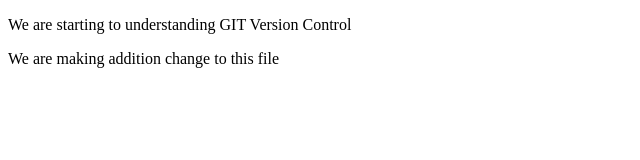
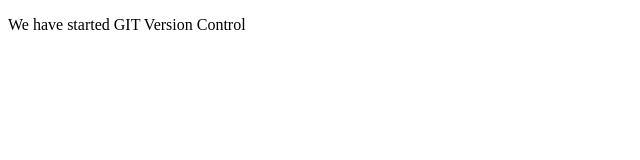
Before and after one commit to TosinHub/git-for-beginners, a plain HTML site: page index.html in a window 1280 px wide. Shown: the whole page, without its empty margins (0-640 px from the left). Drawn offline with Linux system fonts and the light colour scheme.

Commit message:
index file altered in sit

```diff
--- a/index.html
+++ b/index.html
@@ -6,8 +6,8 @@
     <title>Git Version Control</title>
 </head>
 <body>
-    <p>We are starting to understanding GIT Version Control</p>
+    <p>We have started GIT Version Control</p>
 
-    <p>We are making addition change to this file</p>
+
 </body>
 </html>
```
